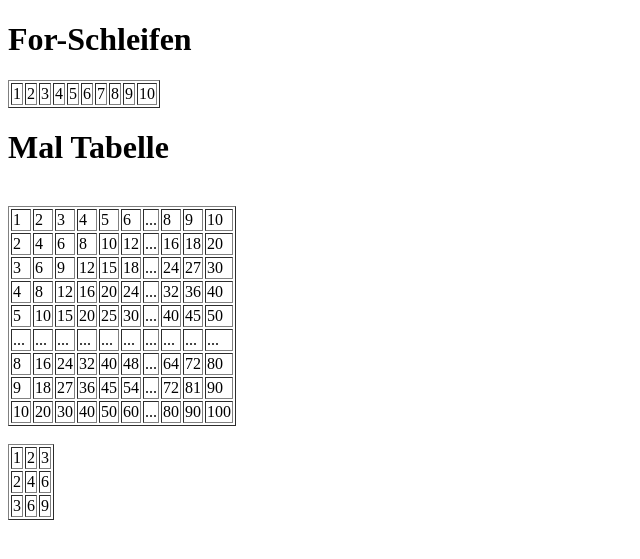
After one commit to sebbzo/jwe23, a PHP site: page /_php/9for.php in a window 1280 px wide. The commit adds this page. Shown: the top 559 px of the page, without its empty margins (0-640 px from the left). Run offline with PHP 8.4, Linux system fonts and the light colour scheme.

Commit message:
Kurs 24.02. Teil 3

```diff
--- /dev/null
+++ b/_php/9for.php
@@ -0,0 +1,64 @@
+<!DOCTYPE html>
+<html lang="en">
+<head>
+    <meta charset="UTF-8">
+    <meta name="viewport" content="width=device-width, initial-scale=1.0">
+    <title>For-Schleife</title>
+</head>
+<body>
+    <h1>For-Schleifen</h1>
+
+    <?php
+
+        echo "<table border='1'>";
+        echo "<tr>";
+        for ($i=1; $i <= 10; $i++) {
+            echo "<td>";
+            echo $i;
+            echo "</td>";
+        }
+        echo "</tr>";
+        echo "</table>";
+
+        //Mal Tabelle ausgeben
+
+        echo "<h1>Mal Tabelle</h1><br/>";
+        echo "<table border='1'>";
+        for ($i=1; $i <= 10; $i++) {
+            if ($i==6) continue;
+            echo "<tr>";
+            for ($j=1; $j <= 10; $j++) {
+                echo "<td>";
+                $number = $j * $i;
+                //Alle durch 7 teilbare Zahlen ausblenden
+                if ($number % 7 != 0) echo $number;
+                else echo "...";
+                echo "</td>";
+            }
+            echo "</tr>";
+        }
+        echo "</table>";
+
+    ?>
+
+    <br/>
+    <table border="1">
+        <tr>
+            <td>1</td>
+            <td>2</td>
+            <td>3</td>
+        </tr>
+        <tr>
+            <td>2</td>
+            <td>4</td>
+            <td>6</td>
+        </tr>
+        <tr>
+            <td>3</td>
+            <td>6</td>
+            <td>9</td>
+        </tr>
+    </table>
+
+</body>
+</html>
```
Also changed, not shown: _php/7eigenefunktionen.php (+41 -2 lines), _php/8schleifen.php (added, +31 -0 lines).
